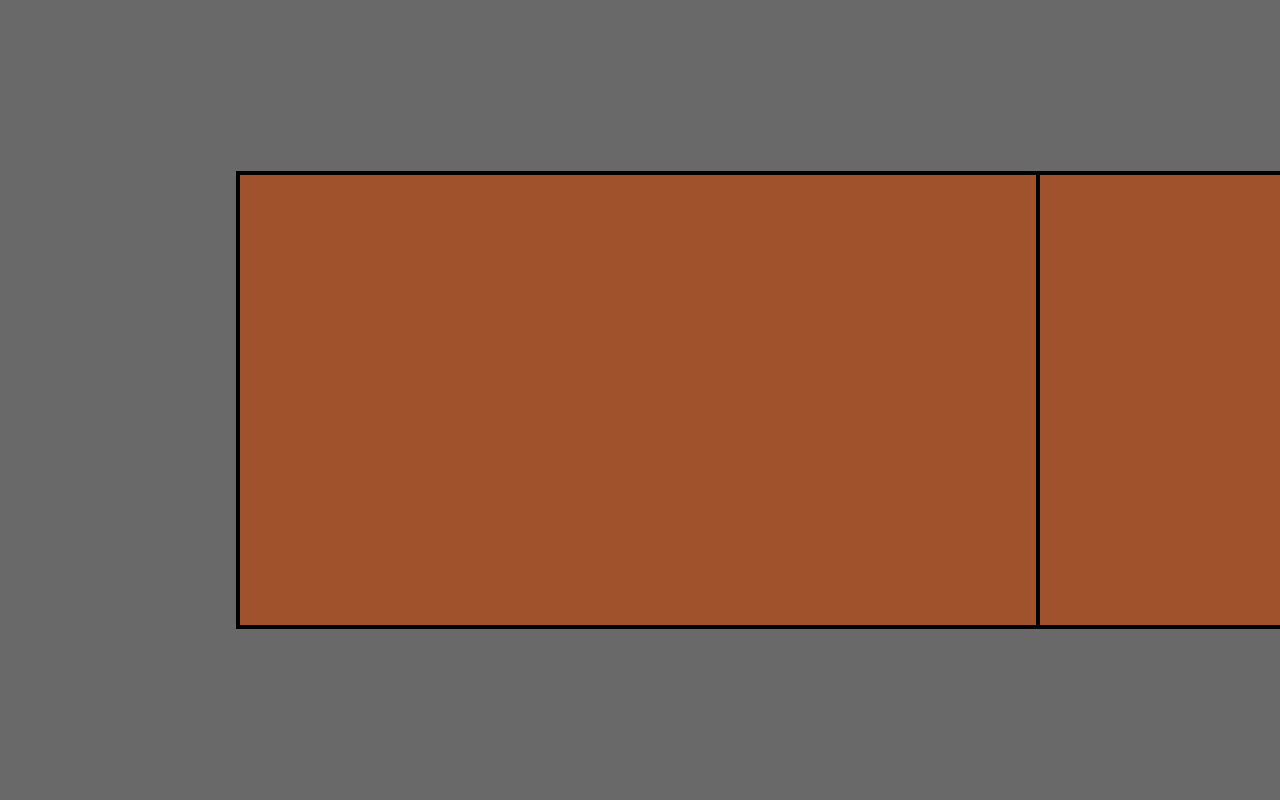
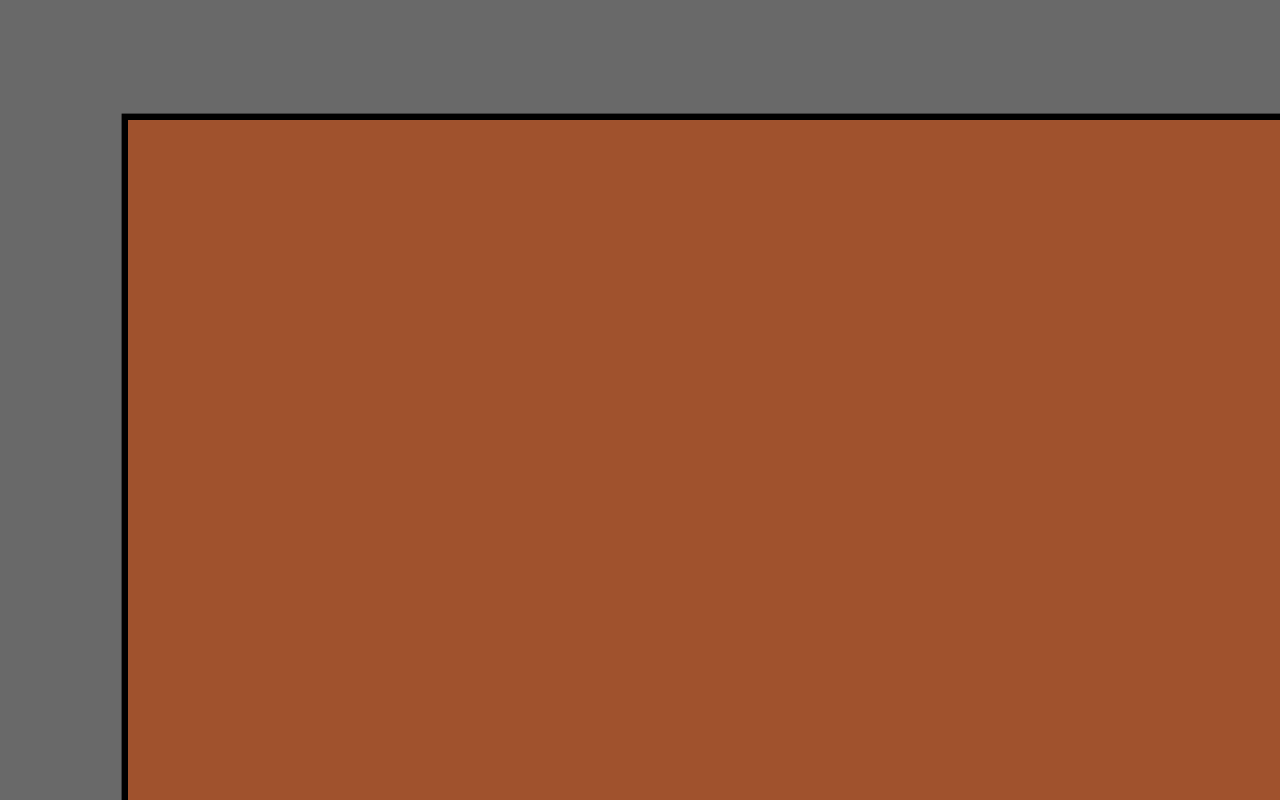
Before and after one commit to LeifMessinger/node-simple-server, a plain HTML site: page index.html in a window 1280 px wide. Drawn offline with Linux system fonts and the light colour scheme.

Commit message:
Baller room, definitive edition

```diff
--- a/index.html
+++ b/index.html
@@ -25,9 +25,10 @@
 		<script>
 			var screen = document.getElementById('screen');
 			var zoom = {x:1,y:1};//{x:.8,y:.8};//How large a 1x1 room is compared to the screen percent
-      var screenScale = 1;
+      var screenScale = 1; //Math.min(screen.width,screen.height)
 			var roomSize = {x:1,y:0.5625};//Size of a normal room
       var mousePos = {x:0,y:0};
+      var mouseWeight = .2; //Math.min(screen.width,screen.height)/Math.max(screen.width,screen.height)
       var camera = {x:0,y:0};
 			var ctx = screen.getContext("2d");
 			var backgroundColor = "dimgray";
@@ -45,6 +46,10 @@
 			  ctx.fillStyle = pattern;
 			  // fill, etc.
 			}*/
+      function updateCamera(){
+        camera = {x:-(mousePos.x-(screen.width/2))*mouseWeight,y:-(mousePos.y-(screen.height/2))*mouseWeight};
+        draw();
+      }
 			function resize(){//Resize canvas to window size
 				let win = window,
 					doc = document,
@@ -54,9 +59,10 @@
 					y = win.innerHeight|| docElem.clientHeight|| body.clientHeight;
 				screen.height = y;
 				screen.width = x;
-        screenScale = Math.min(x,y);
+        screenScale = Math.min(x,y*(1/0.5625));
+        mouseWeight = .2;//Math.min(screen.width,screen.height*(1/0.5625))/Math.max(screen.width,screen.height*(1/0.5625));
         ctx.lineWidth = screenScale/100;
-				draw();
+        updateCamera();
 			};
 			if(window.addEventListener) { //change canvas size when resized
 				window.addEventListener('resize',resize, true); //the true is "useCapture"
@@ -67,7 +73,7 @@
 				ctx.fillStyle = backgroundColor;
 				ctx.fillRect(0,0,screen.width,screen.height);
 				drawRoom(makeRoom(thisRoomIsBigEnoughForTheBothOfUs));
-        drawRoom(makeRoom({x:1,y:0}));
+        //drawRoom(makeRoom({x:1,y:0}));
 			}
 			function drawRoom(room){
 				ctx.fillStyle = 'sienna';
@@ -106,8 +112,7 @@
 			document.addEventListener("click", registerMouseClick);
       screen.onmousemove = function(event){
         mousePos = {x:event.clientX,y:event.clientY};
-        camera = mousePos;
-        draw();
+        updateCamera();
       }
 		</script>
 		<!--<script>
```
